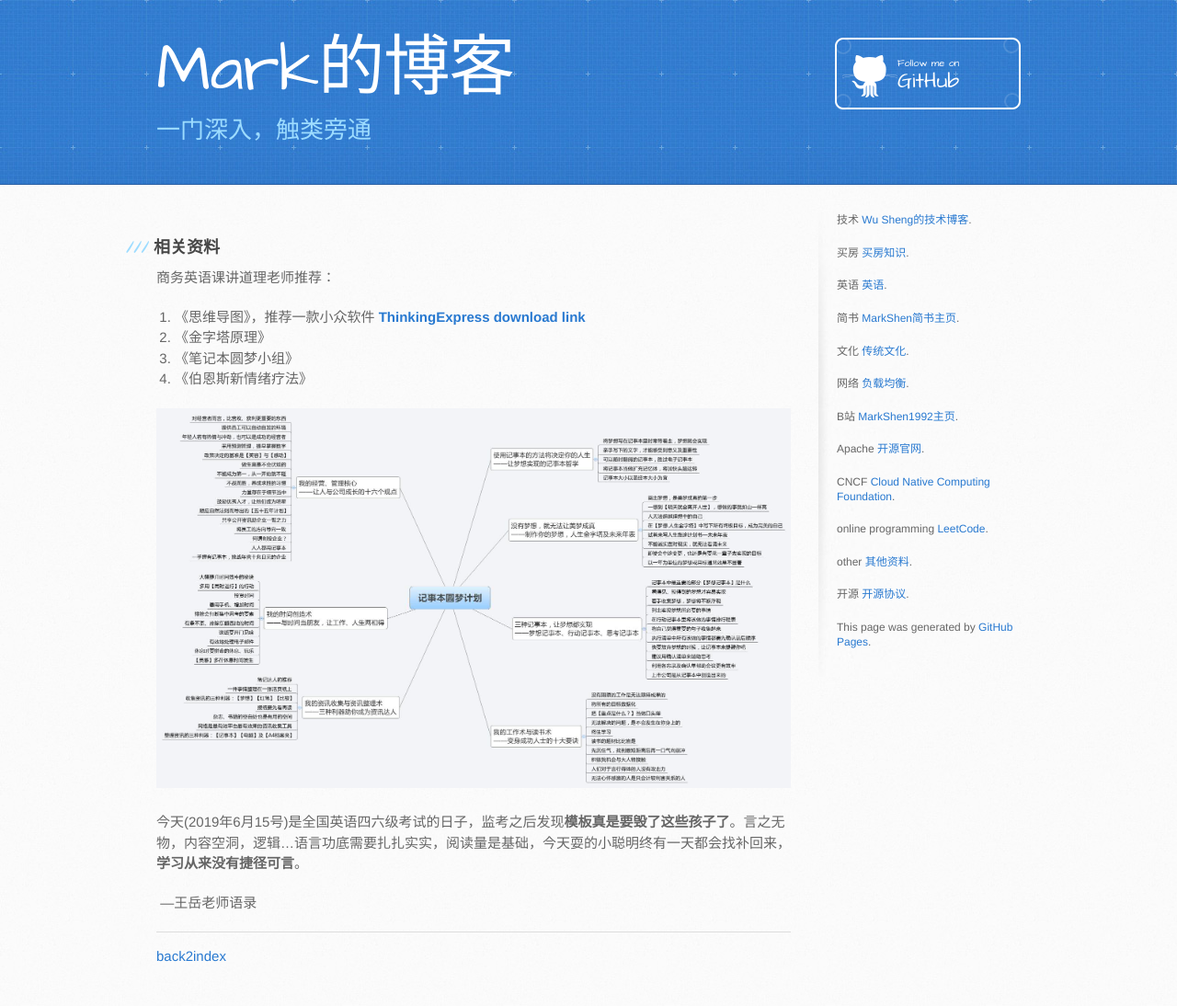
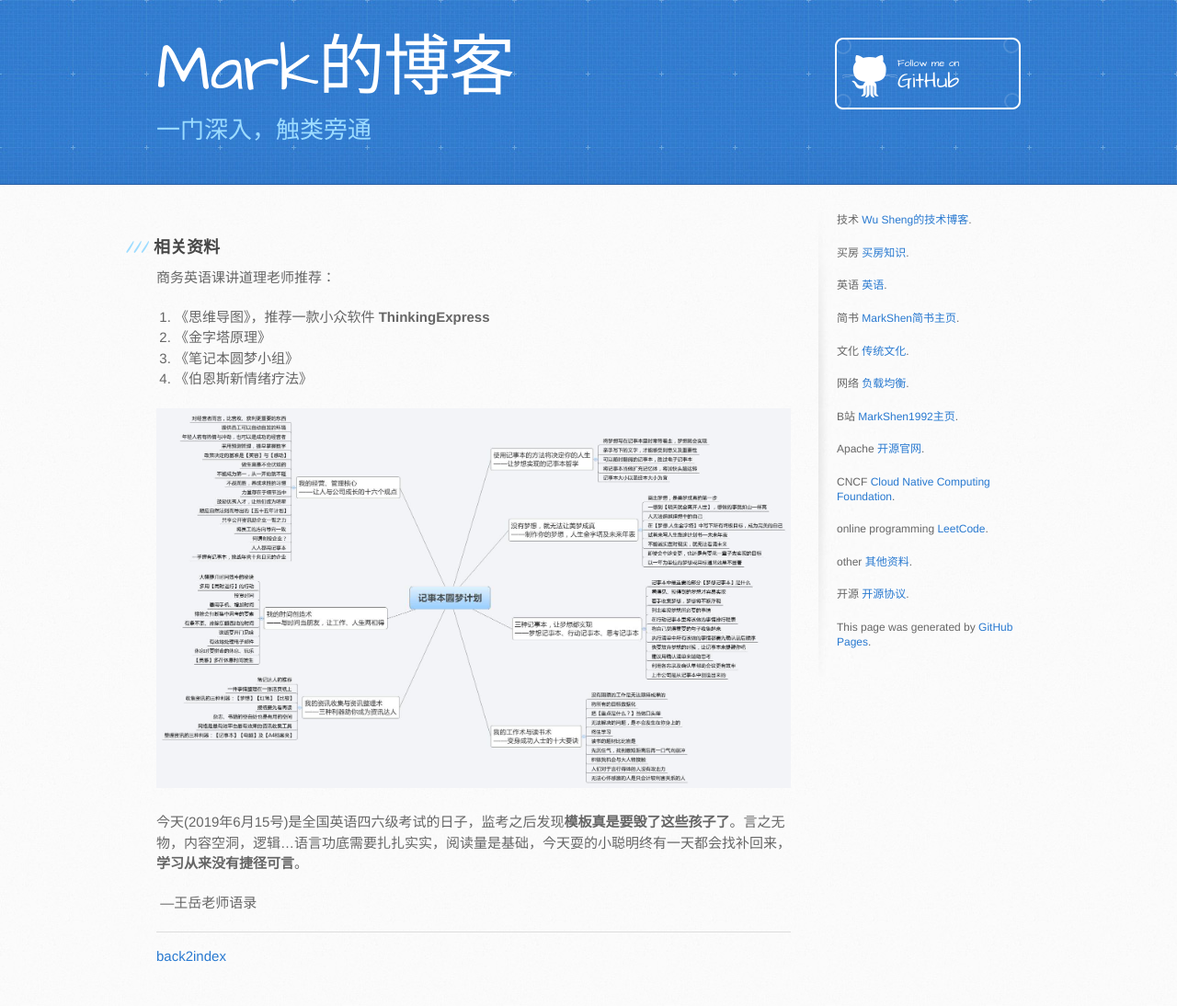
Before and after one commit to MarkShen1992/markshen1992.github.io, a Jekyll site: the page built from document/english/english.md, in a window 1280 px wide. Shown: the whole page at 92% size. Built offline with Jekyll 4.4.1, drawn with Linux system fonts in a browser that asks for light colours; our own code applies the rules of GitHub Pages for plain Markdown files.

Commit message:
remove link

```diff
--- a/document/english/english.md
+++ b/document/english/english.md
@@ -2,7 +2,7 @@
 
 商务英语课讲道理老师推荐：
 
-1. 《思维导图》，推荐一款小众软件 **[ThinkingExpress download link](https://dlc2.pconline.com.cn/filedown_59727_6758944/yhHgbFhk/ThinkingExpress_zh_2.7.zip)**
+1. 《思维导图》，推荐一款小众软件 **ThinkingExpress**
 2. 《金字塔原理》
 3. 《笔记本圆梦小组》
 4. 《伯恩斯新情绪疗法》
```
